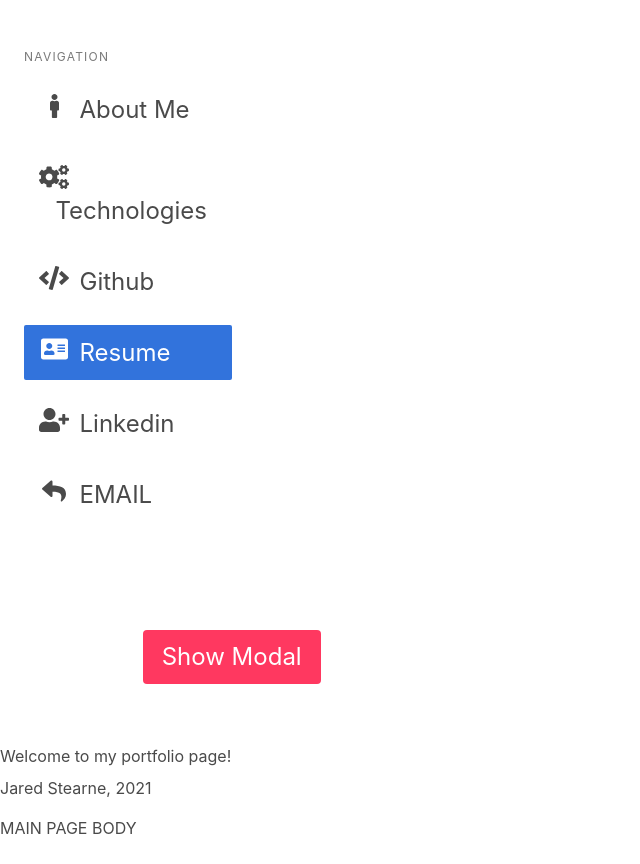
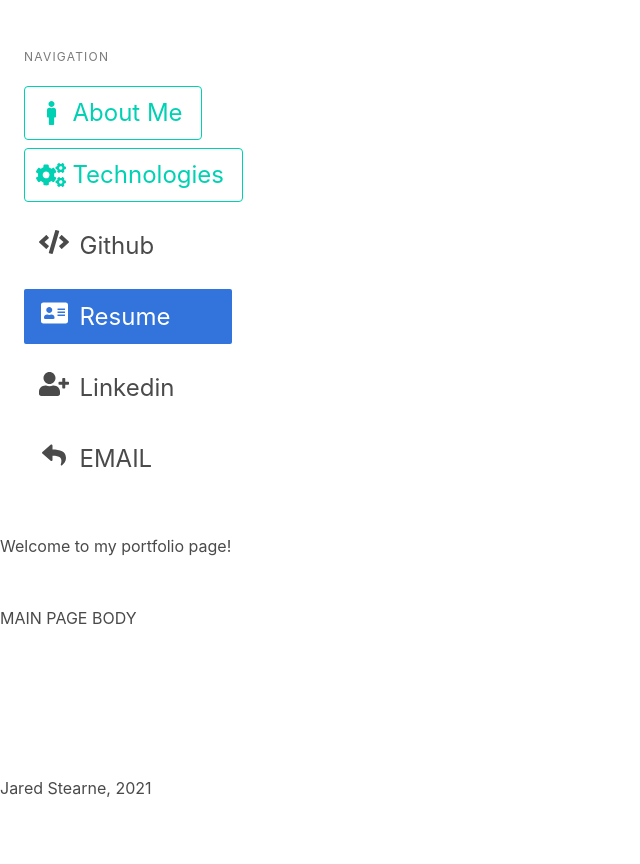
Before and after one commit to jstearne/portfolio-site, a Django app: page / in a window 1280 px wide. Shown: the whole page, without its empty margins (0-640 px from the left). After the commit the page ends 797 px from the top, so only its background shows below. Run offline with Django 3.2, Linux system fonts and the light colour scheme; some libraries are stand-ins or nearby versions.

Commit message:
Got multiple Bulma modals working.

```diff
--- a/main_app/templates/base.html
+++ b/main_app/templates/base.html
@@ -18,21 +18,19 @@ a {
   font-size: x-large;
   margin-top: 2vh;
 }
+button {
+  margin-top: 1vh;
+}
 
 </style>
 <!--BULMA: Navbar-->
-<!--mobile-->
+
   <body>
     <div id="app">
-
+          <!--mobile-only display-->
       <nav class="nav has-shadow">
         <div class="container">
-          <div class="nav-left">
-            <!--Remove if all works well-->
-            <!-- <a class="nav-item">
-              Website
-            </a> -->
-          </div>
+          <div class="nav-left"></div>
           <label for="menu-toggle" class="nav-toggle">
             <span></span>
             <span></span>
@@ -52,39 +50,128 @@ a {
             <a class="nav-item is-tab is-hidden-tablet">
               <span class="icon"><i class="fa fa-reply"></i></span> Min-Email
             </a>
-            <!--Remove if all works well-->
-            <!-- <a class="nav-item is-tab is-active">
-              <span class="icon"><i class="fa fa-user"></i></span>
-            </a>
-            <a class="nav-item is-tab">
-              <span class="icon"><i class="fa fa-sign-out"></i></span>
-            </a> -->
           </div>
         </div>
       </nav>
 
-      <!--SIDEBAR BULMA DESKTOP (primary)-->
-
-<!--TO DO:
-  Add about me, skills, any other links that NEED to be modal.
-  Github, Linkedin, Email are just links! Use Google Docs for PDF/Word?
-
--->
-
+      <!--FORMAT SIDEBAR BULMA DESKTOP (primary)-->
       <section class="main-content columnsfifth is-fullheight">
         <aside class="column is-one-fifth is-narrow-desktop is-fullheight section is-hidden-mobile">
           <p class="menu-label is-hidden-touch">Navigation</p>
           <ul class="menu-list">
-            <li>
-              <a href="#" class="">
-                <span class="icon"><i class="fa fa-male"></i></span>&nbsp;&nbsp;About Me
-              </a>
-            </li>
-            <li>
+
+
+          <!--ABOUT ME LINK-->
+            <div id="modal-about" class="modal"> <!--have to make this active to launch modal-->
+              <div class="modal-background"></div><!--Dim background-->
+              <div class="modal-content">
+                <!--Actual modal format and content-->
+                <div class="box">
+                  <article class="media">
+                    <div class="media-left">
+                      <figure class="image is-64x64">
+                        <img src="https://bulma.io/images/placeholders/128x128.png" alt="Image">
+                      </figure>
+                    </div>
+                    <!--Actual Modal content goes below-->
+                    <div class="media-content">
+                      <div class="content">
+                        <p>
+
+                          <strong>About Me</strong> <small>All the basics fit for print</small>
+
+                          <br>
+
+                          The content for the modal comes here. You may use text, images, buttons etc. here.
+
+                        </p>
+                      </div>
+                    </div>
+                  </article>
+                </div>
+                <!--End modal content/format-->
+              </div>
+              <button class="modal-close is-large" aria-label="close"></button>
+            </div>
+            <button class="button is-primary is-outlined is-large" id="lanuchModal-about">
+              <span class="icon"><i class="fa fa-male"></i></span>&nbsp;&nbsp;About Me
+            </button>
+
+            <script>
+              /* Thanks jquery-az for this: https://www.jquery-az.com/bulma-modal/ */
+
+              $("#lanuchModal-about").click(function() {
+                $("#modal-about").addClass("is-active");
+              });
+
+              $(".modal-close").click(function() {
+                $(".modal").removeClass("is-active");
+              });
+            </script>
+          <!--END ABOUT ME LINK-->
+
+          <!--TECHNOLOGIES-->
+            <!-- <li>
               <a href="#" class="">
                 <span class="icon"><i class="fa fa-cogs"></i></span>&nbsp;&nbsp;Technologies
               </a>
-            </li>
+            </li> -->
+
+            <div id="modal" class="modal"> <!--have to make this active to launch modal-->
+              <div class="modal-background"></div><!--Dim background-->
+                <div class="modal-content">
+                  <!--Actual modal format and content-->
+                  <div class="box">
+                    <article class="media">
+                      <div class="media-left">
+                        <figure class="image is-64x64">
+                          <img src="https://bulma.io/images/placeholders/128x128.png" alt="Image">
+                        </figure>
+                      </div>
+                      <!--Actual Modal content goes below-->
+                      <div class="media-content">
+                        <div class="content">
+                          <p>
+
+                            <strong>Technologies</strong> <small>Skills I have experience with</small>
+
+                            <br>
+
+                            The content for the modal comes here. You may use text, images, buttons etc. here.
+
+                          </p>
+                        </div>
+                      </div>
+                    </article>
+                  </div>
+                  <!--End modal content/format-->
+                </div>
+                <button class="modal-close is-large" aria-label="close"></button>
+              </div>
+              <button class="button is-primary is-outlined is-large" id="lanuchModal">
+                <span class="icon"><i class="fa fa-cogs"></i></span>&nbsp;&nbsp;Technologies
+              </button>
+
+              <!--Bulma button with jQuery-->
+              <script>
+                /* Thanks jquery-az for this: https://www.jquery-az.com/bulma-modal/ */
+
+                $("#lanuchModal").click(function() {
+                  $(".modal").addClass("is-active");
+                });
+
+                $(".modal-close").click(function() {
+                  $(".modal").removeClass("is-active");
+                });
+              </script>
+              <!--END Bulma button with jQuery-->
+
+
+          <!--END TECHNOLOGIES-->
+
+
+
+
             <li>
               <a href="#" class="">
                 <span class="icon"><i class="fa fa-code"></i></span>&nbsp;&nbsp;Github
@@ -112,69 +199,8 @@ a {
         <!--END SIDEBAR-->
 
 
-        <!--Mainpage content (erase?)-->
-        <div class="container column is-10">
-          <div class="section">
-
-            <!--jQuery button test-->
-            <div id="modal" class="modal"> <!--have to make this active to launch modal-->
-              <div class="modal-background"></div><!--Dim background-->
-              <div class="modal-content">
-                <div class="box">
-                  <article class="media">
-                    <div class="media-left">
-                      <figure class="image is-64x64">
-                        <img src="https://bulma.io/images/placeholders/128x128.png" alt="Image">
-                      </figure>
-                    </div>
-                    <!--Actual Modal content goes below-->
-                    <div class="media-content">
-                      <div class="content">
-                        <p>
-
-                          <strong>Modal</strong> <small>Basic Demo</small>
-
-                          <br>
-
-                          The content for the modal comes here. You may use text, images, buttons etc. here.
-
-                        </p>
-                      </div>
-                    </div>
-                  </article>
-                </div>
-              </div>
-              <button class="modal-close is-large" aria-label="close"></button>
-            </div>
-            <button class="button is-danger is-large" id="lanuchModal">Show Modal</button>
-
-            <!--Bulma button with jQuery-->
-            <script>
-              /* Thanks jquery-az for this: https://www.jquery-az.com/bulma-modal/ */
-
-              $("#lanuchModal").click(function() {
-                $(".modal").addClass("is-active");
-              });
-
-              $(".modal-close").click(function() {
-                $(".modal").removeClass("is-active");
-              });
-
-              /* Test of new modal button in About Me link */
-              $("#open-aboutme-modal").click(function() { /* id */
-                $(".modal").addClass("is-active"); /* class */
-              });
-
-              $(".modal-close").click(function() {
-                $(".modal").removeClass("is-active");
-              });
 
 
-            </script>
-
-          </div>
-        </div>
-        <!--END MODAL-->
     </div>
   </body>
   <!--BULMA: Navbar-->
```
